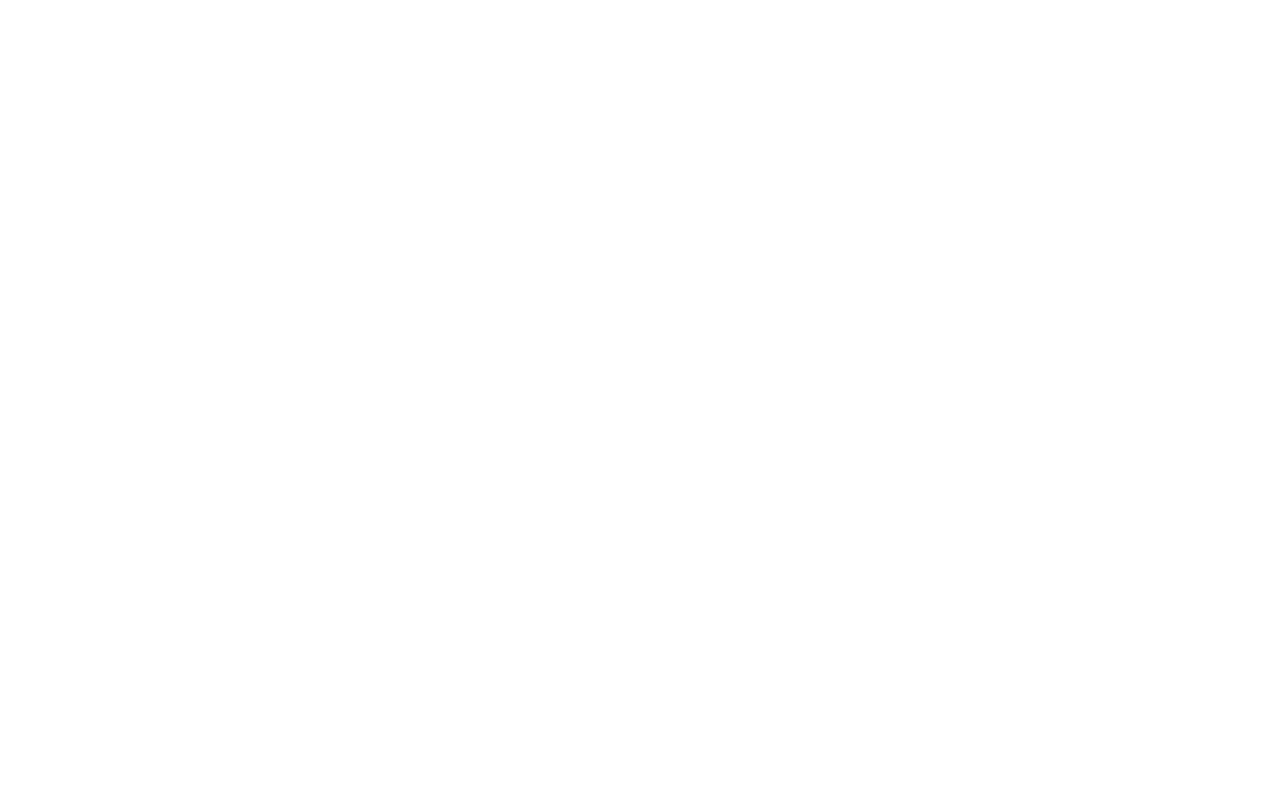
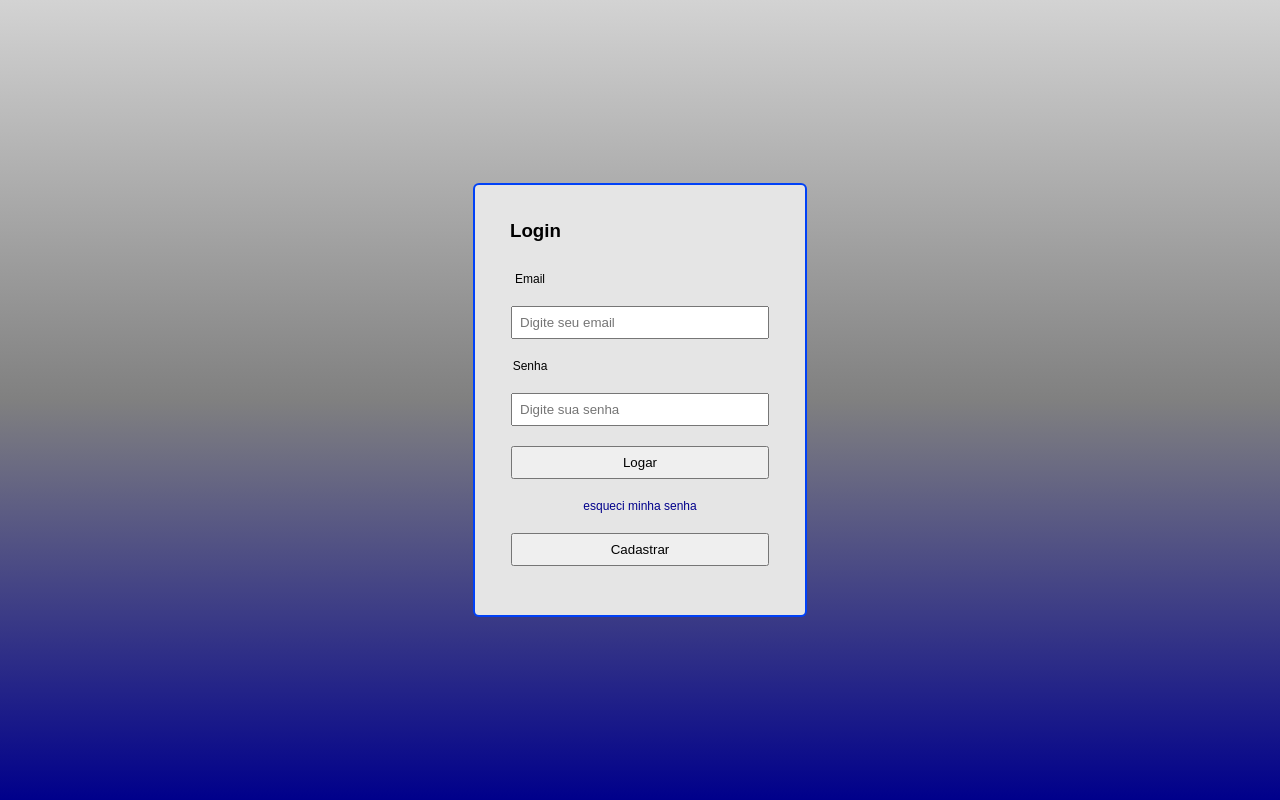
Before and after one commit to DenisGuedes1/store-front, a React (Vite) app: page /login in a window 1280 px wide. Built offline with nearby package versions, Linux system fonts and the light colour scheme.

Commit message:
login feito

```diff
--- a/src/App.tsx
+++ b/src/App.tsx
@@ -1,15 +1,15 @@
 import { ToastContainer } from "react-toastify";
 import { RoutesMain as Routes } from "./routes/routes";
 import { GlobalStyles } from "./styles/globalstyles";
-import { AuthProvider } from "./Contexts/UserContext";
+import { UserProvider } from "./Contexts/UserContext";
 
 const App = () => {
   return (
     <>
       <GlobalStyles />
-            <AuthProvider>
+      <UserProvider>
         <Routes />
-            </AuthProvider>
+      </UserProvider>
       <ToastContainer
         position="top-right"
         autoClose={5000}
--- a/src/Contexts/UserContext.tsx
+++ b/src/Contexts/UserContext.tsx
@@ -6,26 +6,27 @@
 import {
   IUserREgister,
   IuserLogin,
+  iUserResponse,
 } from "./interfaces/user.interfaces";
 export interface AuthContextType {
   registerUser: (formData: IUserREgister) => Promise<void>;
   loginUser: (formDataLogin: IuserLogin) => Promise<void>;
-    User: any[];
-    toast: any;
+  User: iUserResponse | null;
+  toast: typeof toast;
   loading: boolean;
 }
 // export const AuthContext = createContext({});
-export const AuthContext = createContext<AuthContextType>(
+export const UserContext = createContext<AuthContextType>(
   {} as AuthContextType
 );
 
 interface AuthProviderProps {
   children: ReactNode;
 }
-export const AuthProvider = ({ children }: AuthProviderProps) => {
+export const UserProvider = ({ children }: AuthProviderProps) => {
   const [loading, setLoading] = useState(true);
   const navigate = useNavigate();
-    const [User, setUser] = useState([]);
+  const [User, setUser] = useState<iUserResponse | null>(null);
 
   useEffect(() => {
     const loadUser = async () => {
@@ -87,10 +88,10 @@
   };
 
   return (
-        <AuthContext.Provider
+    <UserContext.Provider
       value={{ registerUser, loginUser, User, toast, loading }}
     >
       {children}
-        </AuthContext.Provider>
+    </UserContext.Provider>
   );
 };
--- a/src/Contexts/interfaces/user.interfaces.ts
+++ b/src/Contexts/interfaces/user.interfaces.ts
@@ -16,3 +16,7 @@
   avatar?: string;
   id: string;
 }
+
+export interface iUserResponse {
+  token: string;
+}
--- a/src/components/FormLogin/index.tsx
+++ b/src/components/FormLogin/index.tsx
@@ -1,3 +1,52 @@
+import { useContext } from "react";
+import { UserContext } from "../../Contexts/UserContext";
+import { useForm, SubmitHandler } from "react-hook-form";
+import { Form } from "./style";
+import { LoginSchema } from "../../schemas/loginSchema";
+import { yupResolver } from "@hookform/resolvers/yup";
+
+interface iLoginFormValue {
+  email: string;
+  password: string;
+}
+
 export const FormLogin = () => {
-    return <></>;
+  const { loginUser } = useContext(UserContext);
+
+  const {
+    register,
+    handleSubmit,
+    formState: { errors },
+  } = useForm<iLoginFormValue>({
+    resolver: yupResolver(LoginSchema),
+  });
+
+  const submitLogin: SubmitHandler<iLoginFormValue> = (data) => {
+    loginUser(data);
+  };
+
+  return (
+    <Form onSubmit={handleSubmit(submitLogin)}>
+      <h3>Login</h3>
+      <div>
+        <label htmlFor="email">Email</label>
+        <input
+          type="email"
+          placeholder="Digite seu email"
+          {...register("email")}
+        />
+        {errors.email && <p>{errors.email.message}</p>}
+        <label htmlFor="password">Senha</label>
+        <input
+          type="password"
+          placeholder="Digite sua senha"
+          {...register("password")}
+        />
+        {errors.password && <p>{errors.password.message}</p>}
+        <button>Logar</button>
+        <span> esqueci minha senha</span>
+        <button>Cadastrar</button>
+      </div>
+    </Form>
+  );
 };
--- a/src/components/FormLogin/style.ts
+++ b/src/components/FormLogin/style.ts
@@ -0,0 +1,56 @@
+import styled from "styled-components";
+
+export const Form = styled.form`
+  margin: 0 auto;
+  width: 80%;
+  max-width: 300px;
+  height: 400px;
+  border-radius: 4px;
+  padding: 15px;
+  box-shadow: 0 0 0 1px transparent, 0 0 0 2px #0041f7;
+  background-color: #e5e5e5;
+
+  h3 {
+    margin: 20px 0 0 20px;
+  }
+
+  div {
+    display: flex;
+    flex-direction: column;
+    align-items: center;
+    margin-top: 30px;
+    gap: 20px;
+
+    label {
+      margin-right: 220px;
+      font-size: 12px;
+    }
+    input {
+      width: 80%;
+      padding: 7px;
+      transition: border-bottom-color 0.3s;
+
+      ::placeholder {
+        color: #999;
+      }
+
+      &:hover {
+        border-bottom-color: #007bff;
+      }
+
+      &:focus {
+        border-bottom-color: #0041f7;
+      }
+    }
+
+    button {
+      width: 86%;
+      padding: 7px;
+    }
+
+    span {
+      color: #00008b;
+      font-size: 12px;
+    }
+  }
+`;
--- a/src/components/FormRegister/index.tsx
+++ b/src/components/FormRegister/index.tsx
@@ -2,10 +2,10 @@
 import { useForm } from "react-hook-form";
 import { useContext } from "react";
 import * as yup from "yup";
-import { AuthContext } from "../../Contexts/UserContext";
+import { UserContext } from "../../Contexts/UserContext";
 import { IUserREgister } from "../../Contexts/interfaces/user.interfaces";
 export const FormRegister = () => {
-    const { registerUser } = useContext(AuthContext);
+    const { registerUser } = useContext(UserContext);
     const formSchema = yup.object().shape({
         name: yup.string().required("Nome Obrigatorio"),
         email: yup.string().required("email obrigatório"),
--- a/src/pages/Login/index.tsx
+++ b/src/pages/Login/index.tsx
@@ -1,9 +1,10 @@
 import { FormLogin } from "../../components/FormLogin";
+import { ContainerForm } from "./style";
 
 export const Login = () => {
   return (
-    <div>
+    <ContainerForm>
       <FormLogin />
-    </div>
+    </ContainerForm>
   );
 };
--- a/src/pages/Login/style.ts
+++ b/src/pages/Login/style.ts
@@ -0,0 +1,9 @@
+import styled from "styled-components";
+
+export const ContainerForm = styled.div`
+  width: 100vw;
+  height: 100vh;
+  display: flex;
+  align-items: center;
+  background-image: linear-gradient(#d3d3d3, #808080, #00008b);
+`;
--- a/src/routes/routes.tsx
+++ b/src/routes/routes.tsx
@@ -8,7 +8,7 @@
     return (
         <Routes>
             <Route path="/" element={<Dashboard />} />
-            <Route path="/register" element={<Register />} />
+            <Route path="register" element={<Register />} />
             <Route path="login" element={<Login />} />
             <Route path="admin" element={<AdminPage />} />
         </Routes>
--- /dev/null
+++ b/src/schemas/loginSchema.tsx
@@ -0,0 +1,6 @@
+import * as yup from "yup";
+
+export const LoginSchema = yup.object().shape({
+  email: yup.string().required(" o email é obrigatorio"),
+  password: yup.string().required("Senha obrigatoria"),
+});
```
Lines whose indentation alone changed are shown as unchanged.
